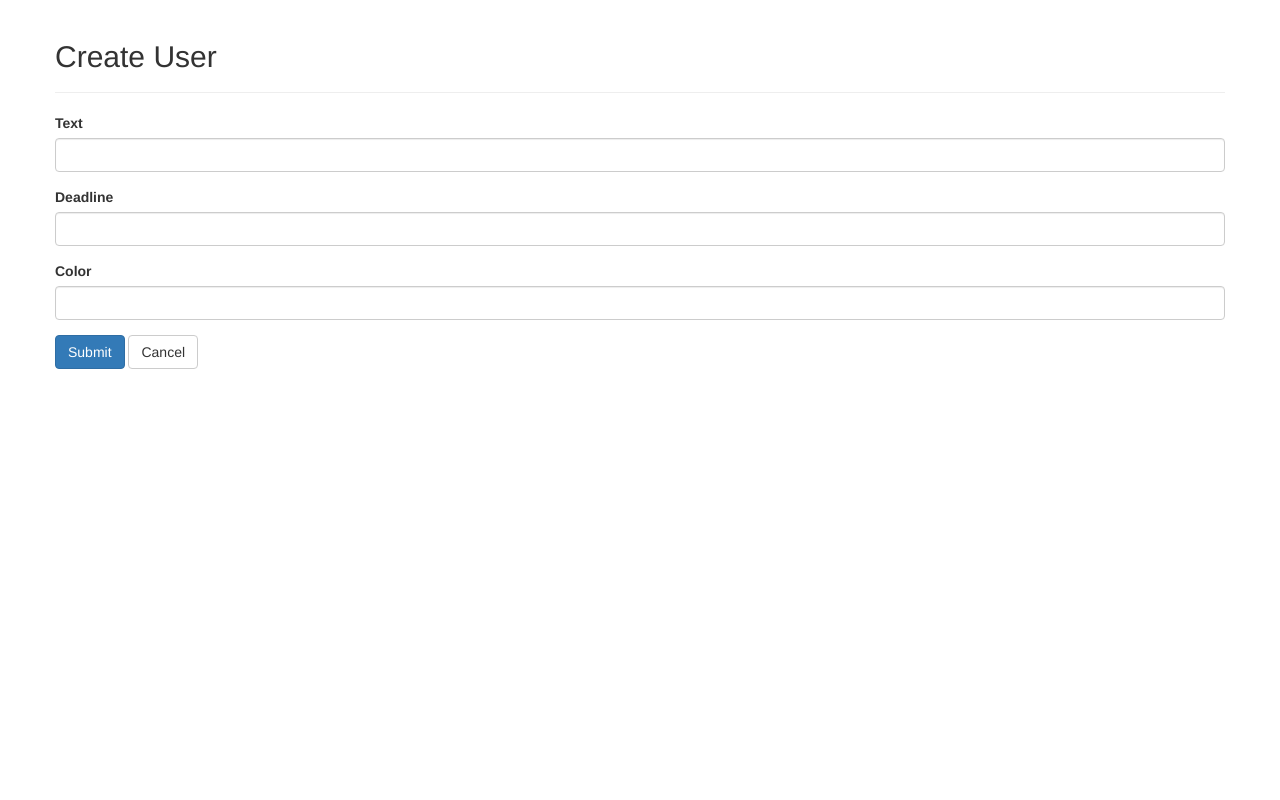
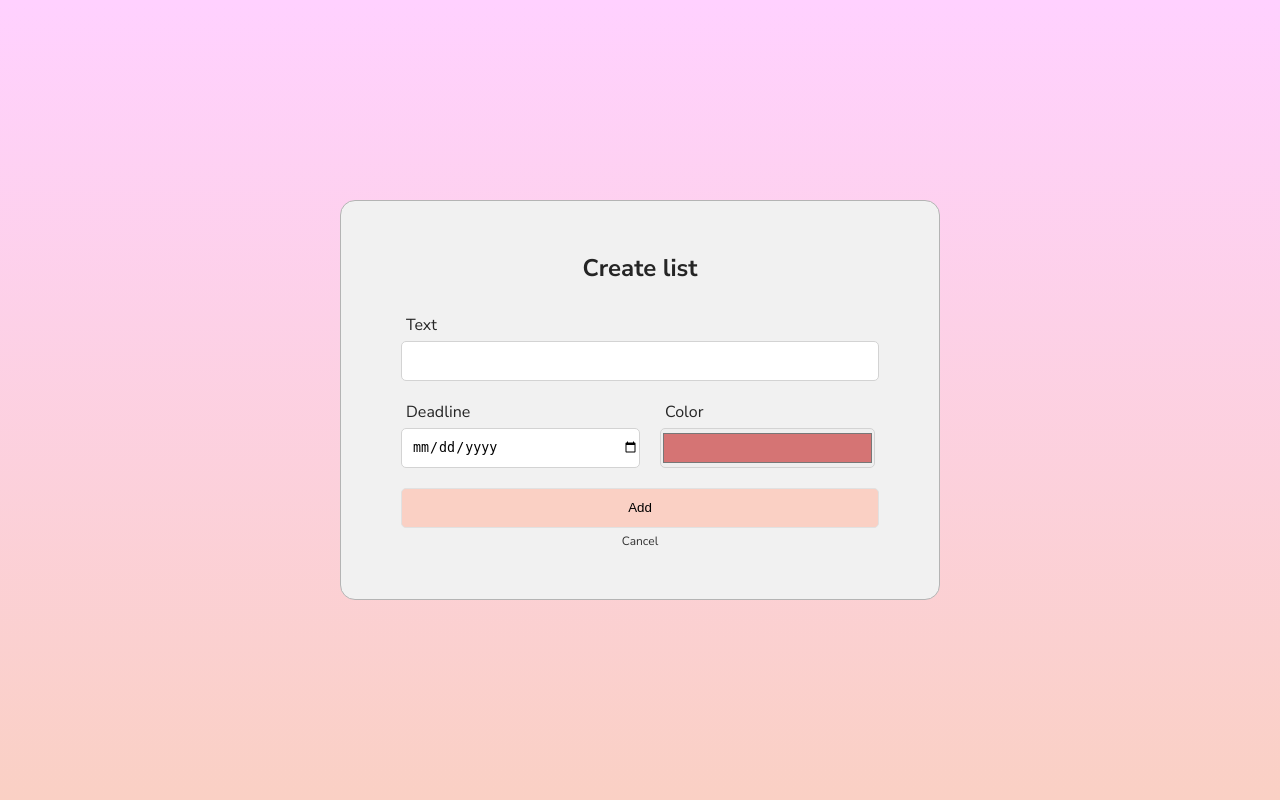
Before and after one commit to s0ra0000/Web-Programming-Design-ITMO-, a PHP site: page /create.php in a window 1280 px wide. Run offline with PHP 8.4, Linux system fonts and the light colour scheme.

Commit message:
lab4-lab5 done

```diff
--- a/lab4-lab6/create.php
+++ b/lab4-lab6/create.php
@@ -35,7 +35,10 @@ if($_SERVER["REQUEST_METHOD"] == "POST"){
         $sql = "INSERT INTO `todolist` (`text`, `deadline`, `color`) VALUES ('$text', '$deadline', '$color')";
 
         if (mysqli_query($conn, $sql)) {
-//            header("location: index.php");
+            $last_id = mysqli_query($conn, "SELECT id FROM todolist ORDER BY id DESC LIMIT 1;");
+            if ($todolist = mysqli_fetch_assoc($last_id)){
+                header("location: index.php?id=".$todolist["id"]."");
+            }
         } else {
             echo "Something went wrong. Please try again later.";
         }
@@ -48,46 +51,38 @@ if($_SERVER["REQUEST_METHOD"] == "POST"){
 <html lang="en">
 <head>
     <meta charset="UTF-8">
-    <title>Create User</title>
-    <link rel="stylesheet" href="https://maxcdn.bootstrapcdn.com/bootstrap/3.3.7/css/bootstrap.css">
-    <style>
-        .wrapper {
-            width: 1200px;
-            margin: 0 auto;
-        }
-    </style>
+    <title>Create List</title>
+    <link rel="stylesheet" href="css/style.css">
 </head>
 <body>
 <div class="wrapper">
-    <div class="container-fluid">
-        <div class="row">
-            <div class="col-md-12">
+    <div class="container">
+        <div class="content">
             <div class="page-header">
-                    <h2>Create User</h2>
+                <h2>Create list</h2>
             </div>
             <form action="<?php echo htmlspecialchars($_SERVER["PHP_SELF"]); ?>" method="post">
-                    <div class="form-group <?php echo (!empty($text_error)) ? 'has-error' : ''; ?>">
+                <div class="form-group">
                     <label>Text</label>
                     <input type="text" name="text" class="form-control" value="">
                     <span class="help-block"><?php echo $text_error;?></span>
                 </div>
 
-                    <div class="form-group <?php echo (!empty($deadline_error)) ? 'has-error' : ''; ?>">
+                <div class="form-group ">
                     <label>Deadline</label>
-                        <input type="text" name="deadline" class="form-control" value="">
+                    <input type="date" name="deadline" class="form-control" value="">
                     <span class="help-block"><?php echo $deadline_error;?></span>
                 </div>
 
-                    <div class="form-group <?php echo (!empty($color_error)) ? 'has-error' : ''; ?>">
+                <div class="form-group">
                     <label>Color</label>
-                        <input type="text" name="color" class="form-control" value="">
+                    <input type="color" name="color" class="form-control" value="#d57474">
                     <span class="help-block"><?php echo $color_error;?></span>
                 </div>
 
-                    <input type="submit" class="btn btn-primary" value="Submit">
-                    <a href="index.php" class="btn btn-default">Cancel</a>
+                <input type="submit" class="btn" value="Add">
+                <a href="index.php" class="btn-cancel">Cancel</a>
             </form>
-            </div>
         </div>
     </div>
 </div>
--- /dev/null
+++ b/lab4-lab6/css/style.css
@@ -0,0 +1,315 @@
+@import url('https://fonts.googleapis.com/css2?family=Nunito+Sans:ital,wght@0,200;0,300;0,400;0,600;0,700;0,800;0,900;1,200;1,300;1,400;1,600;1,700;1,800;1,900&display=swap');
+*{
+    margin:0;
+    padding:0;
+    box-sizing: border-box;
+}
+body{
+    width: 100vw;
+    height: 100vh;
+    background-image: linear-gradient(to top, #fad0c4 0%, #ffd1ff 100%);
+    font-family: 'Nunito Sans', sans-serif;
+}
+.wrapper{
+    width: 100vw;
+    height: 100vh;
+    display: flex;
+    position: relative;
+    align-items: center;
+    justify-content: center;
+}
+.container{
+    width: 1200px;
+    height: auto;
+    display: flex;
+    justify-content: center;
+    align-items: center;
+}
+.content{
+    width: 600px;
+    height: 400px;
+    display: flex;
+    flex-direction: column;
+    border-radius: 15px;
+    border: 1px solid #b4b4b4;
+    background-color: #f1f1f1;
+    justify-content: center;
+    padding: 30px 60px;
+    color: #252525;
+}
+.page-header{
+    width: 100%;
+    text-align: center;
+    margin-bottom: 30px;
+}
+form{
+    display: flex;
+    flex-wrap: wrap;
+    width: 100%;
+}
+.form-group{
+    display: flex;
+    flex-direction: column;
+    margin-bottom: 20px;
+    border-radius: 5px;
+}
+label{
+    margin-left: 5px;
+    margin-bottom: 5px;
+}
+.form-group:nth-child(1){
+    width: 100%;
+}
+.form-group:nth-child(2){
+    width: 50%;
+    margin-right: 20px;
+}
+.form-group:nth-child(3){
+    width: 45%;
+}
+.form-group:nth-child(1) input{
+    border-radius: 5px;
+    outline:none;
+    padding-left: 10px;
+    height: 40px;
+    border: 1px solid #d3d3d3;
+}
+.form-group:nth-child(2) input{
+    padding-left: 10px;
+    border-radius: 5px;
+
+    outline:none;
+    height: 40px;
+    width: 100%;
+    border: 1px solid #d3d3d3;
+}
+.form-group:nth-child(3) input{
+    border-radius: 5px;
+
+    outline:none;
+    height: 40px;
+    width: 100%;
+    border: 1px solid #d3d3d3;
+}
+
+.btn{
+    width: 100%;
+    height: 40px;
+    border-radius: 5px;
+    background-color: #FAD0C4;
+    cursor: pointer;
+    border: 1px solid #e1e1e1;
+    transition-duration: .5s;
+    transition:ease-in;
+}
+.btn:hover{
+    background-color: #E3AAA6;
+    color: #fff;
+    transition:ease-in;
+}
+.btn-cancel{
+    margin-top: 5px;
+    width: 100%;
+    background-color: transparent;
+    text-align: center;
+    text-decoration: none;
+    color: #333333;
+    font-size: 12px;
+}
+.cancel-link{
+    text-decoration: none;
+    color: #333333;
+    font-size: 12px;
+    text-align: center;
+}
+.link{
+    text-decoration: none;
+    color: #111111;
+    font-size: 14px;
+}
+.list-wrapper{
+    padding-top: 20px;
+    display: flex;
+    justify-content: center;
+}
+.list-container{
+    width: 1200px;
+    display: flex;
+    flex-wrap: wrap;
+    height: auto;
+
+}
+thead tr{
+    background-color: #95A5A6;
+}
+tr{
+    background-color: #fff;
+    padding: 0;
+    display: flex;
+    height: 40px;
+    margin-bottom: 5px;
+    align-items: center;
+    border-radius: 5px;
+    border:1px solid #c0c0c0;
+}
+tr th:nth-child(1){
+    width: 50px;
+}
+tr th:nth-child(2){
+    width: 500px;
+}
+tr th:nth-child(3),tr th:nth-child(4),tr th:nth-child(5){
+    width: 120px;
+}
+tr td:nth-child(1){
+    width: 50px;
+    text-align: center;
+}
+tr td:nth-child(2){
+    width: 500px;
+}
+tr td:nth-child(3),tr td:nth-child(4),tr td:nth-child(5){
+    width: 130px;
+    text-align: center;
+}
+h2{
+    width: 100%;
+    text-align: center;
+}
+.update-btn{
+    outline:none;
+    border:none;
+    background-color: #ffff00;
+    padding: 5px 12px;
+    border-radius: 5px;
+    cursor: pointer;
+}
+.update-btn:hover{
+    background-color: #eeee00;
+    color: #fff;
+}
+.delete-btn{
+    outline:none;
+    border:none;
+    background-color: #ff5858;
+    padding: 5px 12px;
+    border-radius: 5px;
+    cursor: pointer;
+}
+.delete-btn:hover{
+    background-color: #d24949;
+    color: #fff;
+}
+.main{
+    height: auto;
+    width: auto;
+    display: flex;
+    justify-content: center;
+    align-items: center;
+    flex-direction: column;
+}
+
+.create-new-btn {
+    background-image: linear-gradient(to right, #50C9C3 0%, #96DEDA  51%, #50C9C3  100%);
+    margin: 10px;
+    text-align: center;
+    text-transform: uppercase;
+    transition: 0.5s;
+    background-size: 200% auto;
+    color: white;
+    box-shadow: 0 0 20px #eee;
+    border-radius: 10px;
+    display: block;
+    padding: 15px 30px;
+    outline:none;
+    border:none;
+    cursor: pointer;
+}
+a{
+    text-decoration: none;
+}
+
+.create-new-btn:hover {
+    background-position: right center; /* change the direction of the change here */
+    color: #fff;
+    text-decoration: none;
+}
+
+.to-list-btn {
+    background-image: linear-gradient(to right, #485563 0%, #29323c  51%, #485563  100%);
+    margin: 10px;
+    padding: 10px 25px;
+    text-align: center;
+    text-transform: uppercase;
+    transition: 0.5s;
+    background-size: 200% auto;
+    color: white;
+    box-shadow: 0 0 20px #eee;
+    border-radius: 10px;
+    display: block;
+    font-size: 12px;
+    border:none;
+    cursor: pointer;
+    text-decoration: underline;
+}
+
+.to-list-btn:hover {
+    background-position: right center; /* change the direction of the change here */
+    color: #fff;
+    text-decoration: underline;
+}
+.btn-container{
+    width: 100%;
+}
+.list{
+    display: flex;
+    width: 400px;
+    height: auto;
+    background-color: #eeeeee;
+    padding: 20px 20px;
+    flex-wrap: wrap;
+    border-radius: 5px;
+}
+
+.text{
+    width: 100%;
+    margin-bottom: 10px;
+    font-size: 18px;
+}
+.deadline{
+    width: 100%;
+    text-align:right;
+    margin-bottom: 10px;
+    font-size: 14px;
+    color: #bb4f22;
+}
+.list a{
+    width: 40%;
+    margin-left: 20px;
+}
+.list button{
+    outline:none;
+    border:none;
+    border-radius: 5px;
+    padding: 10px 10px;
+    font-size: 12px;
+    width: 100%;
+}
+.delete p{
+    display: flex;
+    justify-content: center;
+    flex-direction: column;
+    align-items: center;
+    color: #1e1e1e;
+}
+.deadline p a{
+    text-decoration: none;
+    color: #1e1e1e;
+}
+.cancel{
+    color: #1e1e1e;
+}
+.delete p .dlt{
+    margin-bottom: 10px;
+    color: #1e1e1e;
+}
```
Also changed, not shown: lab4-lab6/delete.php (+16 -15 lines), lab4-lab6/index.php (+68 -4 lines), lab4-lab6/list.php (+48 -14 lines), lab4-lab6/update.php (+16 -25 lines). Lines whose indentation alone changed are shown as unchanged.
